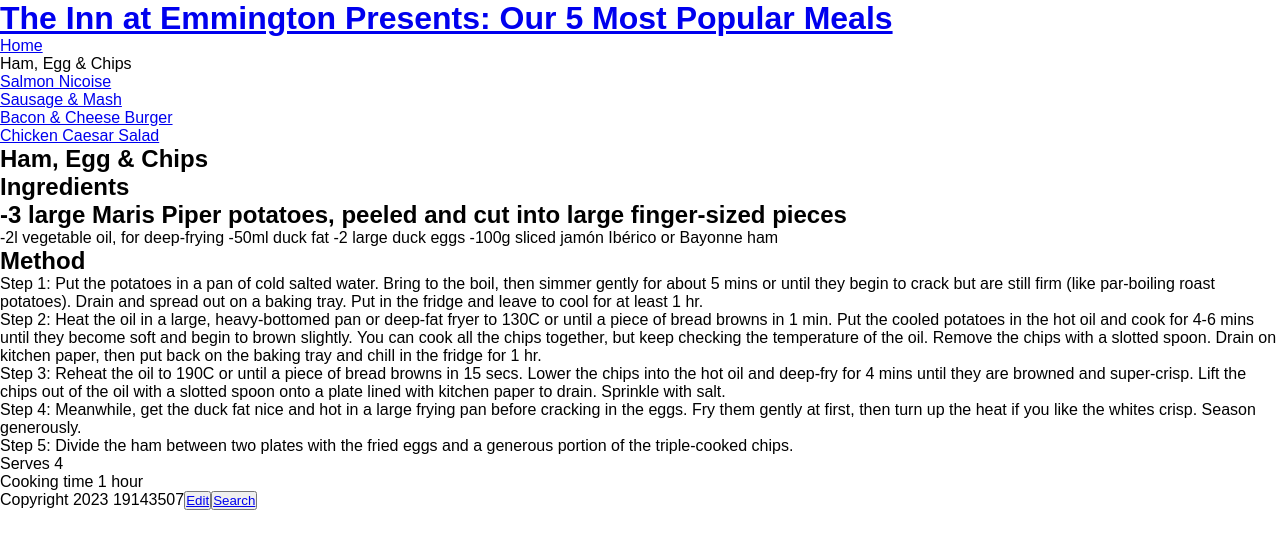
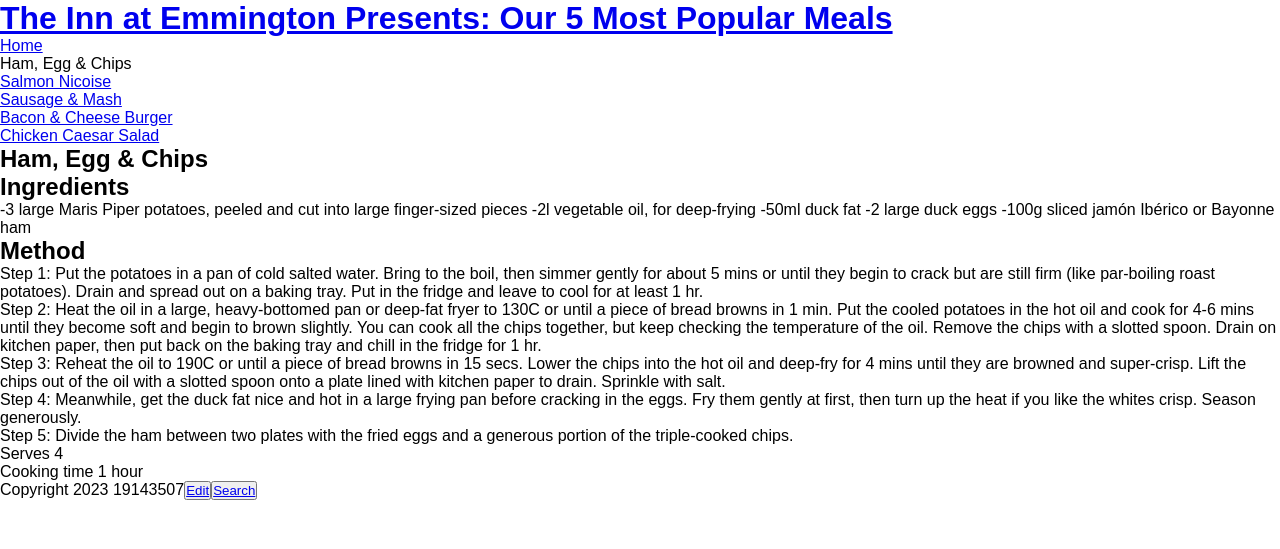
Before and after one commit to 19143507/inn-at-emmington, a Jekyll site: the page built from _recipes/recipe2.md, in a window 1280 px wide. Shown: the top 549 px of the page. Built offline with Jekyll 4.4.1, drawn with Linux system fonts in a browser that asks for light colours.

```diff
--- a/_recipes/recipe2.md
+++ b/_recipes/recipe2.md
@@ -7,12 +7,13 @@ published: true
 ---
 ## Ingredients
 
--3 large Maris Piper potatoes, peeled and cut into large finger-sized pieces
--
+\-3 large Maris Piper potatoes, peeled and cut into large finger-sized pieces
 -2l vegetable oil, for deep-frying
 -50ml duck fat
 -2 large duck eggs
 -100g sliced jamón Ibérico or Bayonne ham
+
+
 
 ## Method
 
@@ -25,13 +26,11 @@ Heat the oil in a large, heavy-bottomed pan or deep-fat fryer to 130C or until a
 Step 3:
 Reheat the oil to 190C or until a piece of bread browns in 15 secs. Lower the chips into the hot oil and deep-fry for 4 mins until they are browned and super-crisp. Lift the chips out of the oil with a slotted spoon onto a plate lined with kitchen paper to drain. Sprinkle with salt.
 
-
-
 Step 4:
 Meanwhile, get the duck fat nice and hot in a large frying pan before cracking in the eggs. Fry them gently at first, then turn up the heat if you like the whites crisp. Season generously.
 
 Step 5:
 Divide the ham between two plates with the fried eggs and a generous portion of the triple-cooked chips.
 
-- Serves 4
-- Cooking time 1 hour
+* Serves 4
+* Cooking time 1 hour
```
